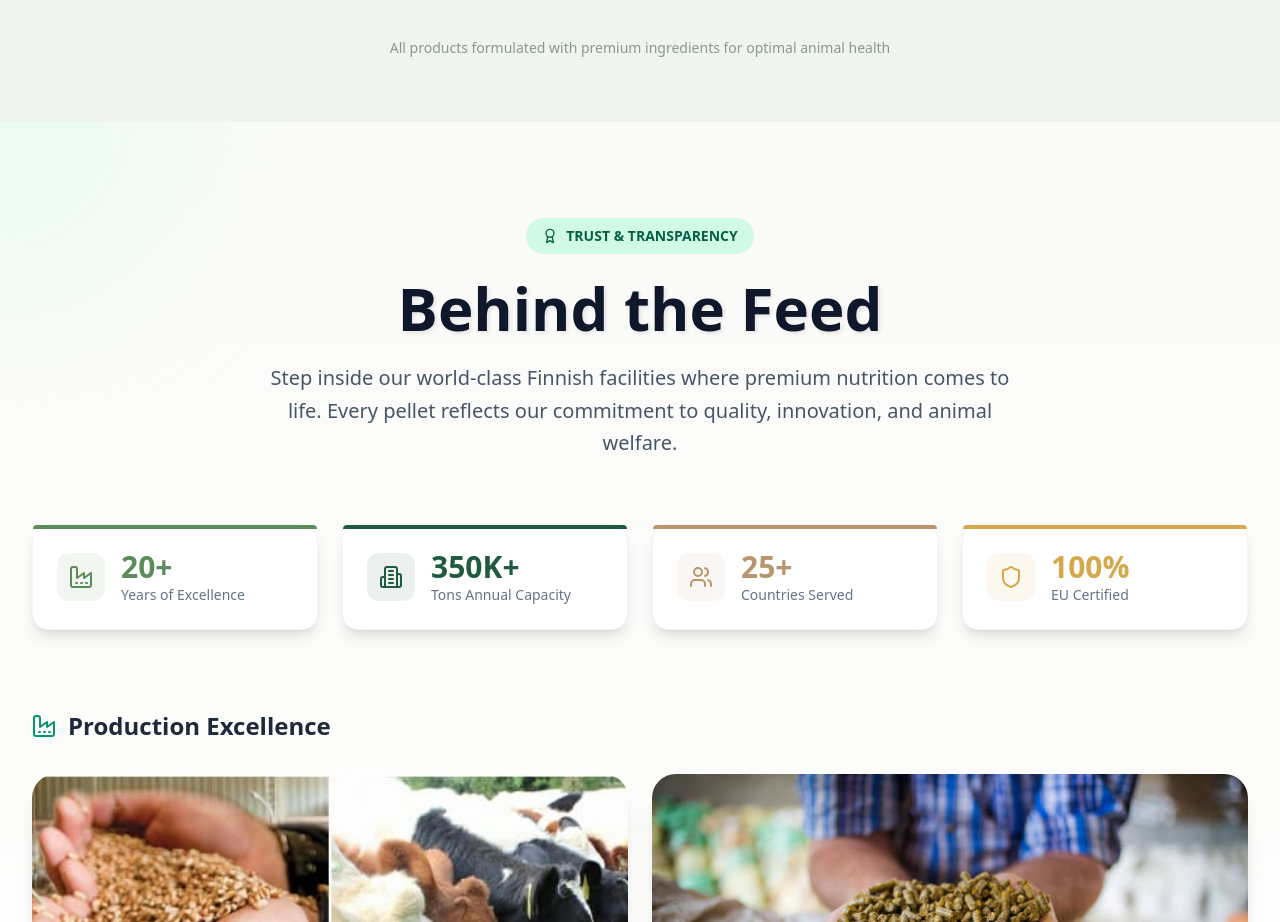
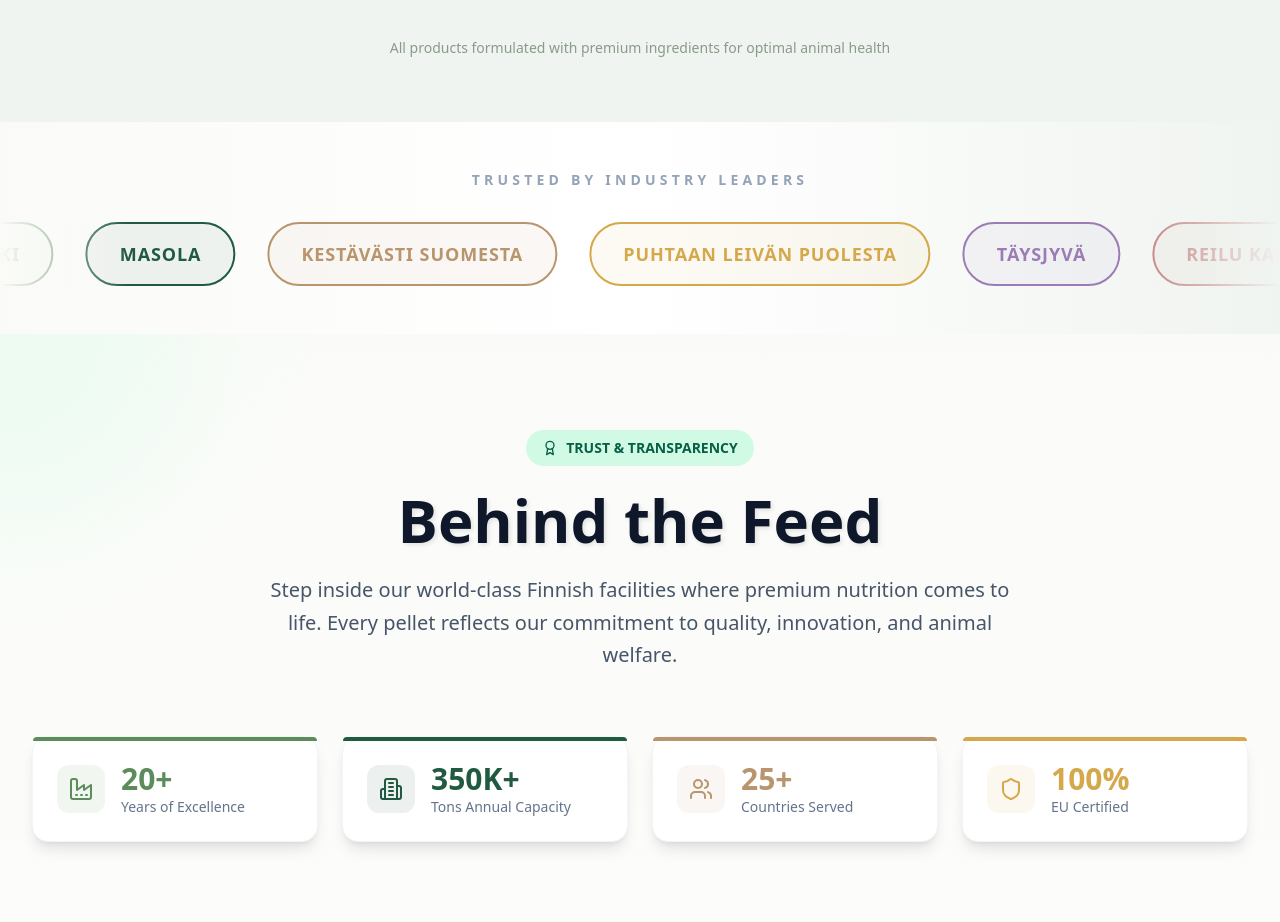
Before and after one commit to mahenti/feedelvi, a React (Vite) app: page / in a window 1280 px wide. Shown: the part 6480-7402 px from the top of the page. Built offline with nearby package versions, Linux system fonts and the light colour scheme.

Commit message:
Add PartnersBanner with scrolling partner logos and track partners.JPG

```diff
--- a/src/App.tsx
+++ b/src/App.tsx
@@ -2,6 +2,7 @@ import { Header } from "./components/sections/Header";
 import { Hero } from "./components/sections/Hero";
 import { FinlandSection } from "./components/sections/FinlandSection";
 import { ProductsSection } from "./components/sections/ProductsSection";
+import { PartnersBanner } from "./components/sections/PartnersBanner";
 import { GallerySection } from "./components/sections/GallerySection";
 
 function App() {
@@ -11,6 +12,7 @@ function App() {
       <Hero />
       <FinlandSection />
       <ProductsSection />
+      <PartnersBanner />
       <GallerySection />
     </div>
   );
--- /dev/null
+++ b/src/components/sections/PartnersBanner.tsx
@@ -0,0 +1,77 @@
+const partners = [
+  { name: "ELVIMERKKI", color: "#5B8C5A" },
+  { name: "MASOLA", color: "#205a40" },
+  { name: "KESTÄVÄSTI SUOMESTA", color: "#B8956C" },
+  { name: "PUHTAAN LEIVÄN PUOLESTA", color: "#D4A84B" },
+  { name: "TÄYSJYVÄ", color: "#9B7CB6" },
+  { name: "REILU KAUPPA", color: "#C98B8B" },
+  { name: "NORDIC SWAN ECOLABEL", color: "#5B8C5A" },
+  { name: "JOUTSENMERKKI", color: "#205a40" },
+  { name: "ELVIMERKKI", color: "#5B8C5A" },
+  { name: "MASOLA", color: "#205a40" },
+  { name: "KESTÄVÄSTI SUOMESTA", color: "#B8956C" },
+  { name: "PUHTAAN LEIVÄN PUOLESTA", color: "#D4A84B" },
+  { name: "TÄYSJYVÄ", color: "#9B7CB6" },
+  { name: "REILU KAUPPA", color: "#C98B8B" },
+  { name: "NORDIC SWAN ECOLABEL", color: "#5B8C5A" },
+  { name: "JOUTSENMERKKI", color: "#205a40" },
+];
+
+export function PartnersBanner() {
+  return (
+    <section className="py-12 bg-gradient-to-r from-[#FAFBF8] via-white to-[#F0F4F0] overflow-hidden">
+      {/* Header */}
+      <div className="text-center mb-8">
+        <h3 className="text-sm font-black text-slate-400 uppercase tracking-[0.3em]">
+          Trusted By Industry Leaders
+        </h3>
+      </div>
+
+      {/* Scrolling Banner Container */}
+      <div className="relative">
+        {/* Fade edges */}
+        <div className="absolute left-0 top-0 bottom-0 w-32 bg-gradient-to-r from-[#FAFBF8] to-transparent z-10" />
+        <div className="absolute right-0 top-0 bottom-0 w-32 bg-gradient-to-l from-[#F0F4F0] to-transparent z-10" />
+
+        {/* Scrolling Track */}
+        <div className="flex animate-scroll">
+          {partners.map((partner, index) => (
+            <div
+              key={index}
+              className="flex-shrink-0 mx-4 px-8 py-4 rounded-full border-2 transition-all duration-300 hover:scale-110 hover:shadow-lg cursor-pointer"
+              style={{
+                borderColor: partner.color,
+                backgroundColor: `${partner.color}10`,
+              }}
+            >
+              <span
+                className="text-lg font-black uppercase tracking-wider whitespace-nowrap"
+                style={{ color: partner.color }}
+              >
+                {partner.name}
+              </span>
+            </div>
+          ))}
+        </div>
+      </div>
+
+      {/* CSS Animation */}
+      <style>{`
+        @keyframes scroll {
+          0% {
+            transform: translateX(0);
+          }
+          100% {
+            transform: translateX(-50%);
+          }
+        }
+        .animate-scroll {
+          animation: scroll 30s linear infinite;
+        }
+        .animate-scroll:hover {
+          animation-play-state: paused;
+        }
+      `}</style>
+    </section>
+  );
+}
```
Also changed, not shown: public/partners.JPG (added).
